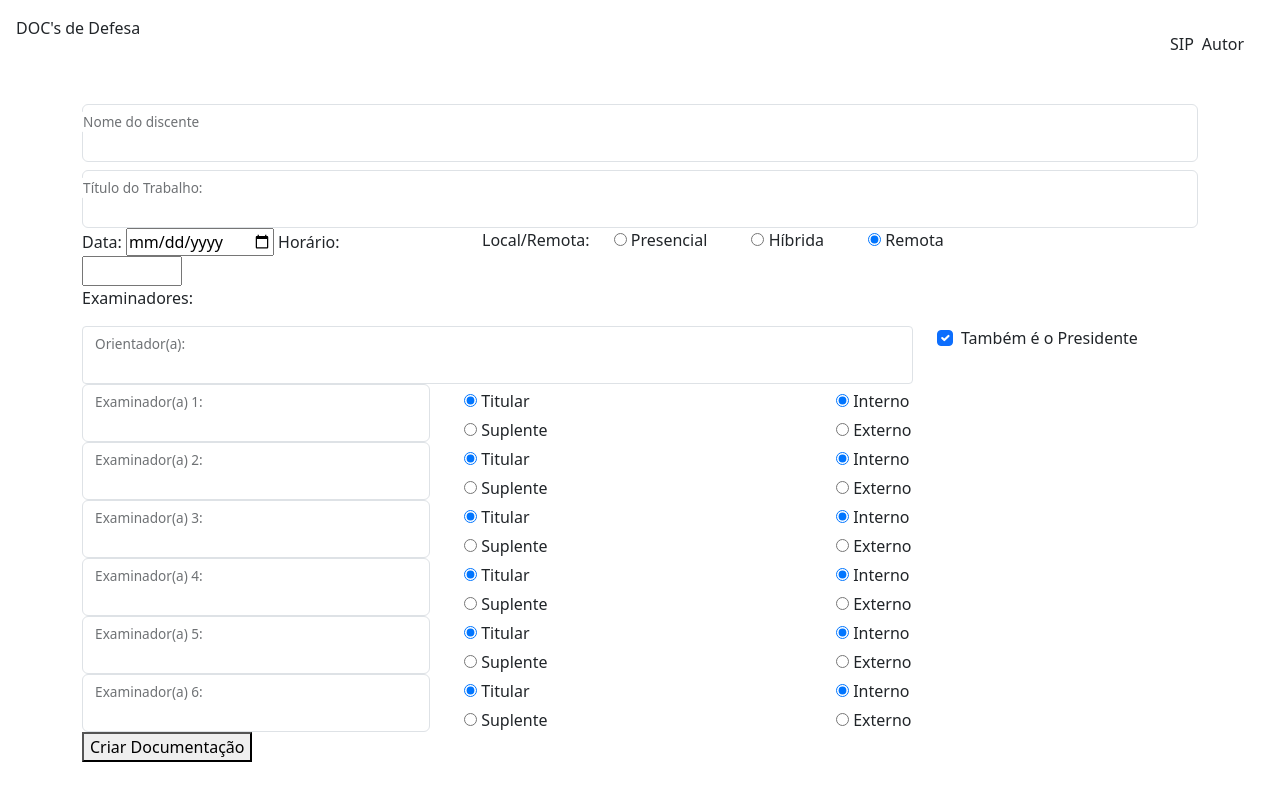
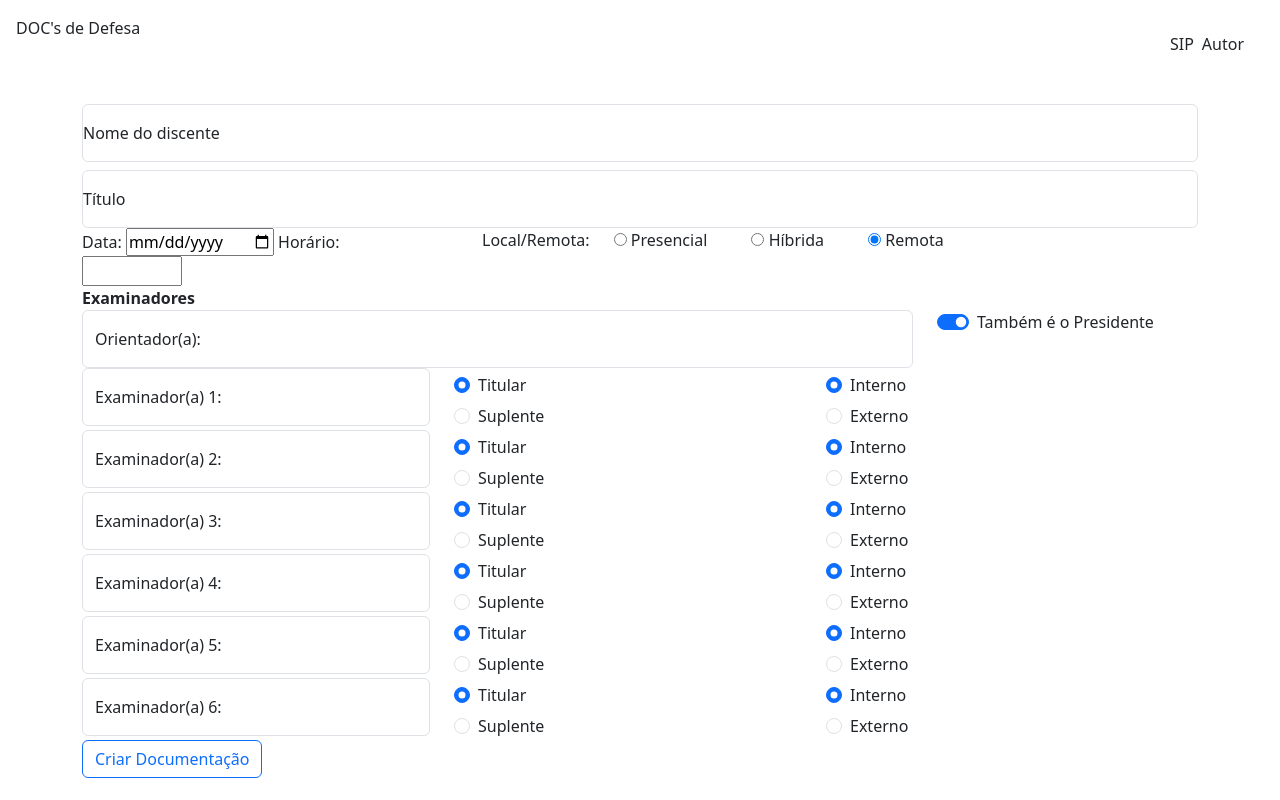
Before and after one commit to victorpprado/sip, a plain HTML site: page index.html in a window 1280 px wide. Drawn offline with nearby package versions, Linux system fonts and the light colour scheme.

Commit message:
Improvements to Layout
Still using bootstrap to work on layout

```diff
--- a/index.html
+++ b/index.html
@@ -23,12 +23,12 @@
             <form>
                 <div class="row gy-2">
                     <div class="form-floating">
-                        <input type="text" class="form-control" id="name">
+                        <input type="text" class="form-control" id="name" placeholder="placeholder">
                         <label>Nome do discente</label>
                     </div>
                     <div class="form-floating">
-                        <input type="text" class="form-control" id="title">
-                        <label for="title" class="form-label">Título do Trabalho:</label>
+                        <input type="text" class="form-control" id="title" placeholder="placeholder">
+                        <label for="title" class="form-label">Título</label>
                     </div>
                 </div>
                 <div class="row gy-2">
@@ -64,17 +64,17 @@
                     </div>
                     </div>
                 </div>
-                <p>Examinadores:</p>
+                <b>Examinadores</b>
                 <!-- Orientador/Presidente -->
                 <div class="row">
                     <div class="col-9">
                         <div class="form-floating">
-                            <input type="text" class="form-control form-control-sm" id="orientador">
-                             <label class="form-label" id="orientador">Orientador(a):</label>
+                            <input type="text" class="form-control" id="orientador" placeholder="placeholder">
+                            <label class="form-label" id="orientador">Orientador(a):</label>
                         </div>
                     </div>
                     <div class="col">
-                        <div class="form-check">
+                        <div class="form-check form-switch">
                             <input type="checkbox" class="form-check-input" id="presidente-checkbox" checked>
                             <label for="presidente-checkbox" class="form-check-label">Também é o Presidente</label>
                     </div>
@@ -84,33 +84,35 @@
                     <div class="row">
                         <div class="col">
                             <div class="form-floating">
-                                <input type="text" class="form-control" id="examinador1">
+                                <input type="text" class="form-control" id="examinador1" placeholder="placeholder">
                                 <label for="examinador1">Examinador(a) 1:</label>
                             </div>
                         </div>
-                        <div class="exam-btns col">
-                            <span class="span-exams">
-                                <input type="radio" name="examinador1-titularidade" id="examinador1-titular" checked>
-                                <label for="examinador1-titular">Titular</label>
+                        <div class="col exam-btns">
+                            <span class="form-check span-exams">
+                                <input type="radio" class="form-check-input" name="examinador1-titularidade" id="examinador1-titular" checked>
+                                <label for="examinador1-titular" class="form-check-label">Titular</label>
                             </span>
-                            <span class="span-exams">
-                                <input type="radio" name="examinador1-titularidade" id="examinador1-suplente">
+                            <span class="form-check span-exams">
+                                <input type="radio" name="examinador1-titularidade" class="form-check-input" id="examinador1-suplente">
                                 <label for="examinador1-suplente">Suplente</label>
                             </span>
                         </div>
-                        <div class="exam-btns col">
-                            <span class="span-exams">
-                                <input type="radio" name="examinador1-uni" class="visibility-trigger" id="examinador1-interno" checked>
+                        <div class="col exam-btns">
+                            <span class="form-check span-exams">
+                                <input type="radio" name="examinador1-uni" class="form-check-input visibility-trigger" id="examinador1-interno" checked>
                                 <label for="examinador1-interno">Interno</label>
                             </span>
-                            <span class="span-exams">
-                                <input type="radio" name="examinador1-uni" class="visibility-trigger" id="examinador1-externo">
+                            <span class="form-check span-exams">
+                                <input type="radio" name="examinador1-uni" class="form-check-input visibility-trigger" id="examinador1-externo">
                                 <label for="examinador1-externo">Externo</label>
                             </span>
                         </div>
                         <span class="col span-exams hid1">
-                            <label class="origem" for="origem1">Instituição de Origem: </label>
-                            <input class="origem" type="text" name="origem1" id="origem1" size="50">
+                            <div class="form-floating">
+                                <input class="form-control origem" type="text" id="origem1" placeholder="placeholder">
+                                <label class="origem" for="origem1">Instituição de Origem</label>
+                            </div>
                         </span>
                     </div>
 
@@ -118,33 +120,35 @@
                     <div class="row">
                         <div class="col">
                             <div class="form-floating">
-                                <input type="text" class="form-control" id="examinador2">
+                                <input type="text" class="form-control" id="examinador2" placeholder="placeholder">
                                 <label for="examinador2">Examinador(a) 2:</label>
                             </div>
                         </div>
-                        <div class="exam-btns col">
-                            <span class="span-exams">
-                                <input type="radio" name="examinador2-titularidade" id="examinador2-titular" checked>
+                        <div class="col exam-btns">
+                            <span class="form-check span-exams">
+                                <input type="radio" class="form-check-input" name="examinador2-titularidade" id="examinador2-titular" checked>
                                 <label for="examinador2-titular">Titular</label>
                             </span>
-                            <span class="span-exams">
-                                <input type="radio" name="examinador2-titularidade" id="examinador2-suplente">
+                            <span class="form-check span-exams">
+                                <input type="radio" class="form-check-input" name="examinador2-titularidade" id="examinador2-suplente">
                                 <label for="examinador2-suplente">Suplente</label>
                             </span>
                         </div>
                         <div class="exam-btns col">
-                            <span class="span-exams">
-                                <input type="radio" name="examinador2-uni" class="visibility-trigger" id="examinador2-interno" checked>
+                            <span class="form-check span-exams">
+                                <input type="radio" name="examinador2-uni" class="form-check-input visibility-trigger" id="examinador2-interno" checked>
                                 <label for="examinador2-interno">Interno</label>
                             </span>
-                            <span class="span-exams">
-                                <input type="radio" name="examinador2-uni" class="visibility-trigger" id="examinador2-externo">
+                            <span class="form-check span-exams">
+                                <input type="radio" name="examinador2-uni" class="form-check-input visibility-trigger" id="examinador2-externo">
                                 <label for="examinador2-externo">Externo</label>
                             </span>
                         </div>
                         <span class="span-exams hid2 col">
-                            <label class="origem" for="origem2">Instituição de Origem: </label>
-                            <input class="origem" type="text" name="origem2" id="origem2" size="50">
+                            <div class="form-floating">
+                                <input class="form-control origem" type="text" name="origem2" id="origem2" placeholder="placeholder" size="50">
+                                <label class="origem" for="origem2">Instituição de Origem </label>
+                            </div>
                         </span>
                     </div>
 
@@ -152,33 +156,35 @@
                     <div class="row">
                         <div class="col">
                             <div class="form-floating">
-                                <input type="text" class="form-control" id="examinador3">
+                                <input type="text" class="form-control" id="examinador3" placeholder="placeholder">
                                 <label for="examinador3">Examinador(a) 3:</label>
                             </div>
                         </div>
                         <div class="exam-btns col">
-                            <span class="span-exams">
-                                <input type="radio" name="examinador3-titularidade" id="examinador3-titular" checked>
+                            <span class="form-check span-exams">
+                                <input type="radio" class="form-check-input" name="examinador3-titularidade" id="examinador3-titular" checked>
                                 <label for="examinador3-titular">Titular</label>
                             </span>
-                            <span class="span-exams">
-                                <input type="radio" name="examinador3-titularidade" id="examinador3-suplente">
+                            <span class="form-check span-exams">
+                                <input type="radio" class="form-check-input" name="examinador3-titularidade" id="examinador3-suplente">
                                 <label for="examinador3-suplente">Suplente</label>
                             </span>
                         </div>
                         <div class="exam-btns col">
-                            <span class="span-exams">
-                                <input type="radio" name="examinador3-uni" class="visibility-trigger" id="examinador3-interno" checked>
+                            <span class="form-check span-exams">
+                                <input type="radio" name="examinador3-uni" class="form-check-input visibility-trigger" id="examinador3-interno" checked>
                                 <label for="examinador3-interno">Interno</label>
                             </span>
-                            <span class="span-exams">
-                                <input type="radio" name="examinador3-uni" class="visibility-trigger" id="examinador3-externo">
+                            <span class="form-check span-exams">
+                                <input type="radio" name="examinador3-uni" class="form-check-input visibility-trigger" id="examinador3-externo">
                                 <label for="examinador3-externo">Externo</label>
                             </span>
                         </div>
-                        <span class="span-exams hid3 col">
-                            <label class="origem" for="origem3">Instituição de Origem: </label>
-                            <input class="origem" type="text" name="origem3" id="origem3" size="50">
+                        <span class="col span-exams hid3">
+                            <div class="form-floating">
+                                <input class="form-control origem" type="text" name="origem3" id="origem3" placeholder="placeholder" size="50">
+                                <label class="origem" for="origem3">Instituição de Origem </label>
+                            </div>
                         </span>
                     </div>
 
@@ -186,33 +192,35 @@
                     <div class="row">
                         <div class="col">
                             <div class="form-floating">
-                                <input type="text" class="form-control" id="examinador4">
+                                <input type="text" class="form-control" id="examinador4" placeholder="placeholder">
                                 <label for="examinador4">Examinador(a) 4:</label>
                             </div>
                         </div>
                         <div class="col exam-btns">
-                            <span class="span-exams">
-                                <input type="radio" name="examinador4-titularidade" id="examinador4-titular" checked>
+                            <span class="form-check span-exams">
+                                <input type="radio" class="form-check-input" name="examinador4-titularidade" id="examinador4-titular" checked>
                                 <label for="examinador4-titular">Titular</label>
                             </span>
-                            <span class="span-exams">
-                                <input type="radio" name="examinador4-titularidade" id="examinador4-suplente">
+                            <span class="form-check span-exams">
+                                <input type="radio" class="form-check-input" name="examinador4-titularidade" id="examinador4-suplente">
                                 <label for="examinador4-suplente">Suplente</label>
                             </span>
                         </div>
                         <div class="col exam-btns">
-                            <span class="span-exams">
-                                <input type="radio" name="examinador4-uni" class="visibility-trigger" id="examinador4-interno" checked>
+                            <span class="form-check span-exams">
+                                <input type="radio" name="examinador4-uni" class="form-check-input visibility-trigger" id="examinador4-interno" checked>
                                 <label for="examinador4-interno">Interno</label>
                             </span>
-                            <span class="span-exams">
-                                <input type="radio" name="examinador4-uni" class="visibility-trigger" id="examinador4-externo">
+                            <span class="form-check span-exams">
+                                <input type="radio" name="examinador4-uni" class="form-check-input visibility-trigger" id="examinador4-externo">
                                 <label for="examinador4-externo">Externo</label>
                             </span>
                         </div>
                         <span class="col span-exams hid4">
-                            <label class="origem" for="origem4">Instituição de Origem: </label>
-                            <input class="origem" type="text" name="origem4" id="origem4" size="50">
+                            <div class="form-floating">
+                                <input class="form-control origem" type="text" name="origem4" id="origem4" placeholder="placeholder" size="50">
+                                <label class="origem" for="origem4">Instituição de Origem </label>
+                            </div>
                         </span>
                     </div>
 
@@ -220,33 +228,35 @@
                     <div class="row">
                         <div class="col">
                             <div class="form-floating">
-                                <input type="text" class="form-control" id="examinador5">
+                                <input type="text" class="form-control" id="examinador5" placeholder="placeholder">
                                 <label for="examinador5">Examinador(a) 5:</label>
                             </div>
                         </div>
                         <div class="col exam-btns">
-                            <span class="span-exams">
-                                <input type="radio" name="examinador5-titularidade" id="examinador5-titular" checked>
+                            <span class="form-check span-exams">
+                                <input type="radio" class="form-check-input" name="examinador5-titularidade" id="examinador5-titular" checked>
                                 <label for="examinador5-titular">Titular</label>
                             </span>
-                            <span class="span-exams">
-                                <input type="radio" name="examinador5-titularidade" id="examinador5-suplente">
+                            <span class="form-check span-exams">
+                                <input type="radio" class="form-check-input" name="examinador5-titularidade" id="examinador5-suplente">
                                 <label for="examinador5-suplente">Suplente</label>
                             </span>
                         </div>
                         <div class="col exam-btns">
-                            <span class="span-exams">
-                                <input type="radio" name="examinador5-uni" class="visibility-trigger" id="examinador5-interno" checked>
+                            <span class="form-check span-exams">
+                                <input type="radio" name="examinador5-uni" class="form-check-input visibility-trigger" id="examinador5-interno" checked>
                                 <label for="examinador5-interno">Interno</label>
                             </span>
-                            <span class="span-exams">
-                                <input type="radio" name="examinador5-uni" class="visibility-trigger" id="examinador5-externo">
+                            <span class="form-check span-exams">
+                                <input type="radio" name="examinador5-uni" class="form-check-input visibility-trigger" id="examinador5-externo">
                                 <label for="examinador5-externo">Externo</label>
                             </span>
                         </div>
                         <span class="col span-exams hid5">
-                            <label class="origem" for="origem5">Instituição de Origem: </label>
-                            <input class="origem" type="text" name="origem5" id="origem5" size="50">
+                            <div class="form-floating">
+                                <input class="form-control origem" type="text" name="origem5" id="origem5" placeholder="placeholder" size="50">
+                                <label class="origem" for="origem5">Instituição de Origem </label>
+                            </div>
                         </span>
                     </div>
 
@@ -254,38 +264,41 @@
                     <div class="row">
                         <div class="col">
                             <div class="form-floating">
-                                <input type="text" class="form-control" id="examinador6">
+                                <input type="text" class="form-control" id="examinador6" placeholder="placeholder">
                                 <label for="examinador6">Examinador(a) 6:</label>
                             </div>
                         </div>
                         <div class="col exam-btns">
-                            <span class="span-exams">
-                                <input type="radio" name="examinador6-titularidade" id="examinador6-titular" checked>
+                            <span class="form-check span-exams">
+                                <input type="radio" class="form-check-input" name="examinador6-titularidade" id="examinador6-titular" checked>
                                 <label for="examinador6-titular">Titular</label>
                             </span>
-                            <span class="span-exams">
-                                <input type="radio" name="examinador6-titularidade" id="examinador6-suplente">
+                            <span class="form-check span-exams">
+                                <input type="radio" class="form-check-input" name="examinador6-titularidade" id="examinador6-suplente">
                                 <label for="examinador6-suplente">Suplente</label>
                             </span>
                         </div>
                         <div class="col exam-btns">
-                            <span class="span-exams">
-                                <input type="radio" name="examinador6-uni" class="visibility-trigger" id="examinador6-interno" checked>
+                            <span class="form-check span-exams">
+                                <input type="radio" name="examinador6-uni" class="form-check-input visibility-trigger" id="examinador6-interno" checked>
                                 <label for="examinador6-interno">Interno</label>
                             </span>
-                            <span class="span-exams">
-                                <input type="radio" name="examinador6-uni" class="visibility-trigger" id="examinador6-externo" value="Externo">
+                            <span class="form-check span-exams">
+                                <input type="radio" name="examinador6-uni" class="form-check-input visibility-trigger" id="examinador6-externo" value="Externo">
                                 <label for="examinador6-externo">Externo</label>
                             </span>
                         </div>
                         <span class="col span-exams hid6">
-                            <label class="origem" for="origem6">Instituição de Origem:</label>
-                            <input type="text" name="origem6" id="origem6" size="50">
+                            <div class="form-floating">
+                                <input type="text" name="origem6" class="form-control" id="origem6" placeholder="placeholder">
+                                <label class="origem" for="origem6">Instituição de Origem</label>
+                            </div>
                         </span>
                     </div>
                 </div>
 
-                <button>Criar Documentação</button>
+                <button class="btn btn-outline-primary" data-bs-toggle="button">Criar Documentação</button>
+
             </form>
         </div>
     </section>
--- a/javascript.js
+++ b/javascript.js
@@ -1,11 +1,12 @@
 
 window.addEventListener('click', (e) => {
-     if (e.target.className == 'visibility-trigger') {
+     if (e.target.className == 'form-check-input visibility-trigger') {
         let temp = window.document.getElementById(e.target.id).parentNode.parentNode.parentNode.childNodes[7]
         let tempLabel = window.document.getElementById(e.target.id).nextSibling.nextSibling.innerText
         if (tempLabel == 'Interno') {
             temp.style.display = 'none'
         } else if (tempLabel == 'Externo') {
             temp.style.display = 'block'
+            window.document.getElementById(e.target.id).parentNode.parentNode.parentNode.childNodes[7].childNodes[1].childNodes[1].focus()
         }
 }})
```
